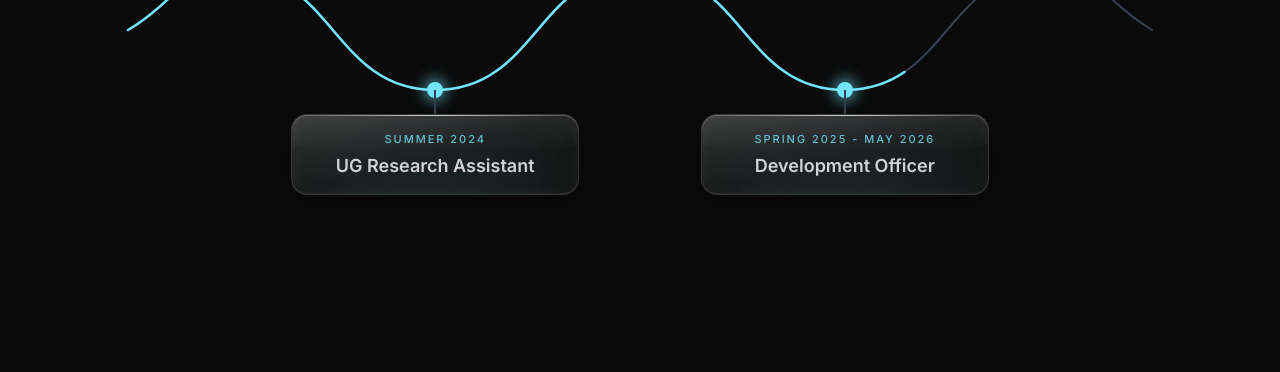
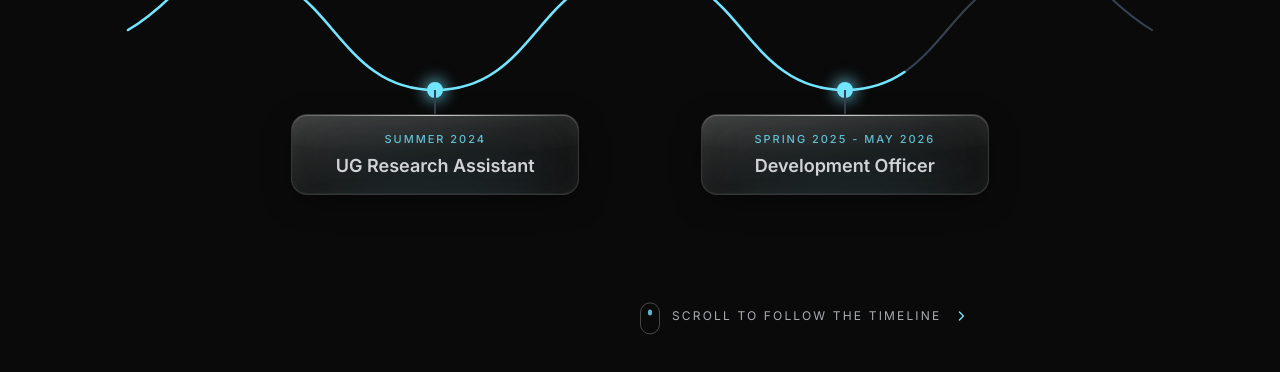
Before and after one commit to nachiketpandit101/portfolio, a Next.js app: page / in a window 1280 px wide. Shown: the part 2140-2512 px from the top of the page. Built offline with nearby package versions, Linux system fonts and the light colour scheme.

Commit message:
add scroll hint animation to experience timeline

```diff
--- a/src/components/ExperienceTimeline.tsx
+++ b/src/components/ExperienceTimeline.tsx
@@ -1,7 +1,9 @@
 "use client";
 
 import { useMemo, useRef, useState } from "react";
+import { ChevronRight } from "lucide-react";
 import {
+  AnimatePresence,
   motion,
   useMotionValueEvent,
   useReducedMotion,
@@ -303,6 +305,35 @@ export default function ExperienceTimeline({ experiences, title }: ExperienceTim
           }
         >
           {renderTitle()}
+          <AnimatePresence>
+            {!reduceMotion && reachedH < count && (
+              <motion.div
+                key="scroll-hint"
+                className="pointer-events-none absolute bottom-8 left-1/2 -translate-x-1/2 flex items-center gap-3 text-xs uppercase tracking-[0.18em] text-gray-300/80"
+                initial={{ opacity: 0, y: 8 }}
+                animate={{ opacity: 1, y: 0 }}
+                exit={{ opacity: 0, y: 8 }}
+                transition={{ duration: 0.5, ease: "easeOut" }}
+                aria-hidden
+              >
+                <motion.div
+                  animate={{ y: [0, 4, 0] }}
+                  transition={{ duration: 2, repeat: Infinity, ease: "easeInOut" }}
+                  className="w-5 h-8 rounded-full border border-white/25 flex items-start justify-center p-1.5"
+                >
+                  <span className="w-1 h-1.5 rounded-full bg-[#72E6FF]/80" />
+                </motion.div>
+                <span>Scroll to follow the timeline</span>
+                <motion.span
+                  animate={{ x: [0, 5, 0] }}
+                  transition={{ duration: 1.6, repeat: Infinity, ease: "easeInOut" }}
+                  className="text-[#72E6FF]"
+                >
+                  <ChevronRight className="w-4 h-4" strokeWidth={2} />
+                </motion.span>
+              </motion.div>
+            )}
+          </AnimatePresence>
           <div className="relative h-[480px]">
             <div className="absolute inset-x-0 top-1/2 -translate-y-1/2 h-40">
               <svg
```
